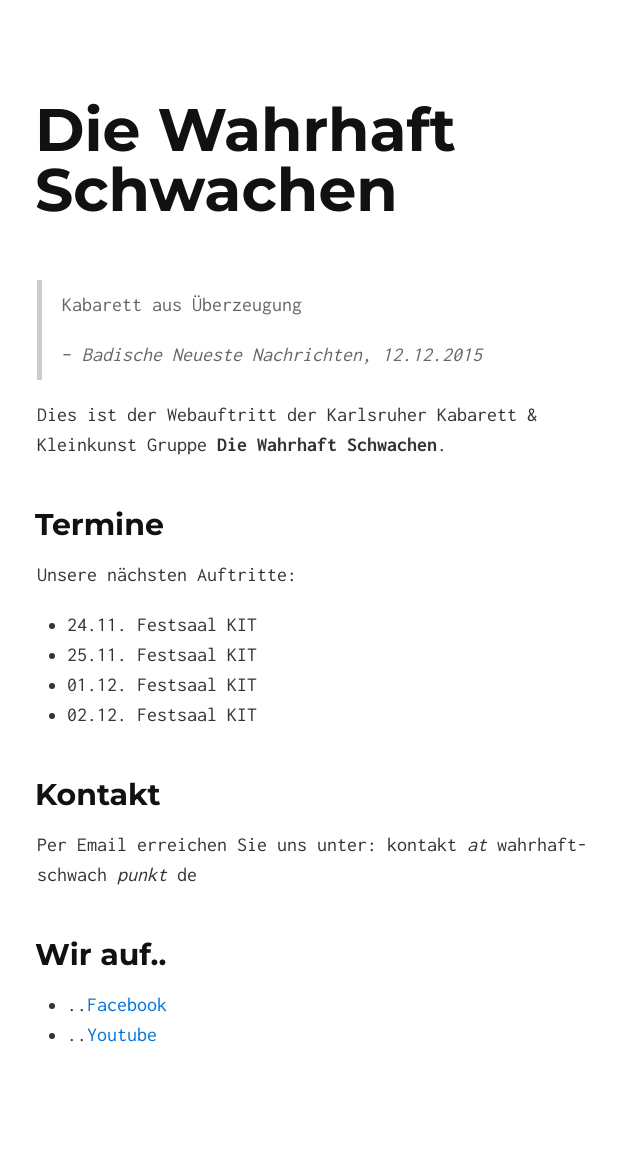
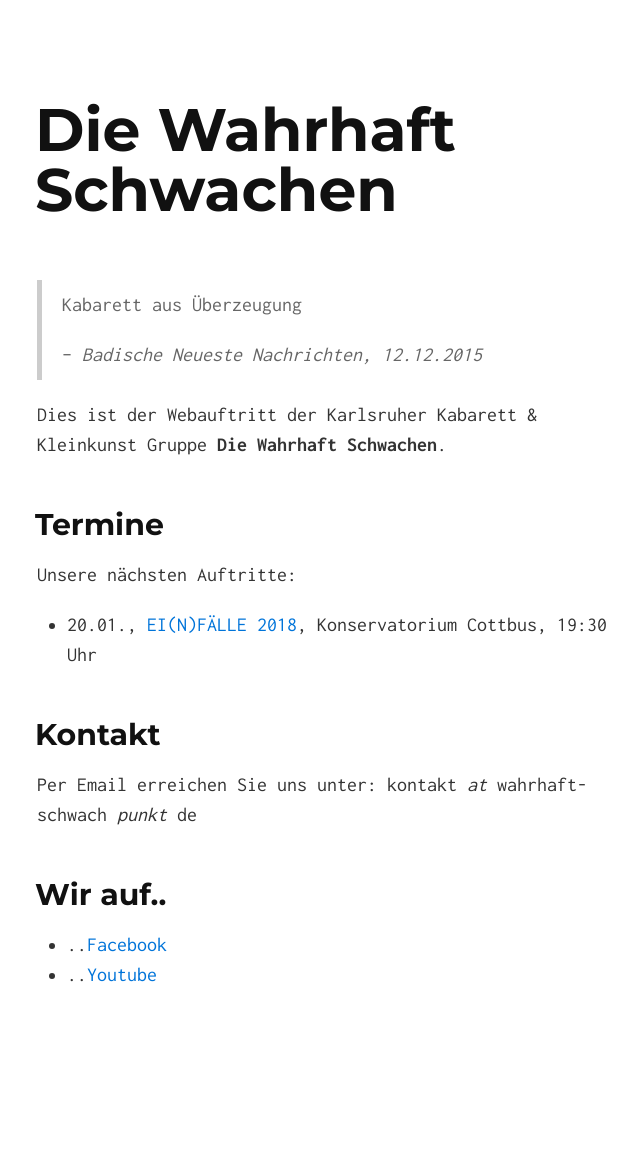
Before and after one commit to Die-Wahrhaft-Schwachen/diewahrhaftschwachen, a Jekyll site: the page built from index.md, in a window 1280 px wide. Shown: the whole page, without its empty margins (303-943 px from the left). Built offline with Jekyll 4.4.1, drawn with Linux system fonts in a browser that asks for light colours; after the commit the page ends 1090 px from its top, so only the background shows below that.

Commit message:
Update dates

```diff
--- a/index.md
+++ b/index.md
@@ -12,10 +12,7 @@ Dies ist der Webauftritt der Karlsruher Kabarett & Kleinkunst Gruppe **Die Wahrh
 
 Unsere nächsten Auftritte:
 
-* 24.11. Festsaal KIT
-* 25.11. Festsaal KIT
-* 01.12. Festsaal KIT
-* 02.12. Festsaal KIT
+* 20.01., [EI(N)FÄLLE 2018](http://studentenkabarett.de), Konservatorium Cottbus, 19:30 Uhr
 
 ## Kontakt
 
```
